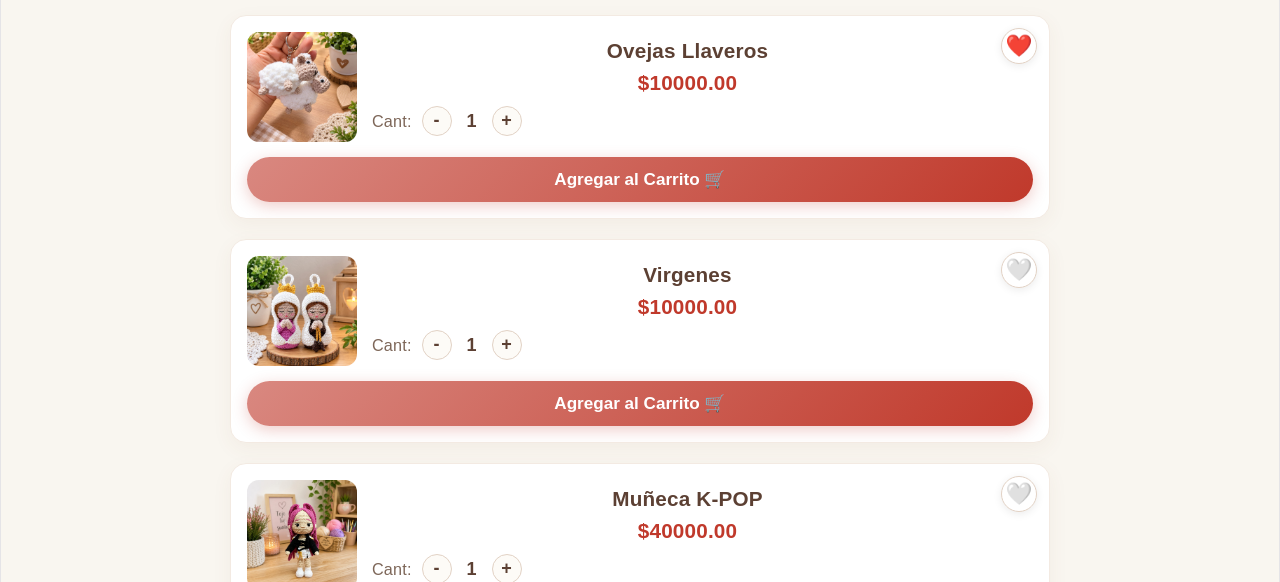
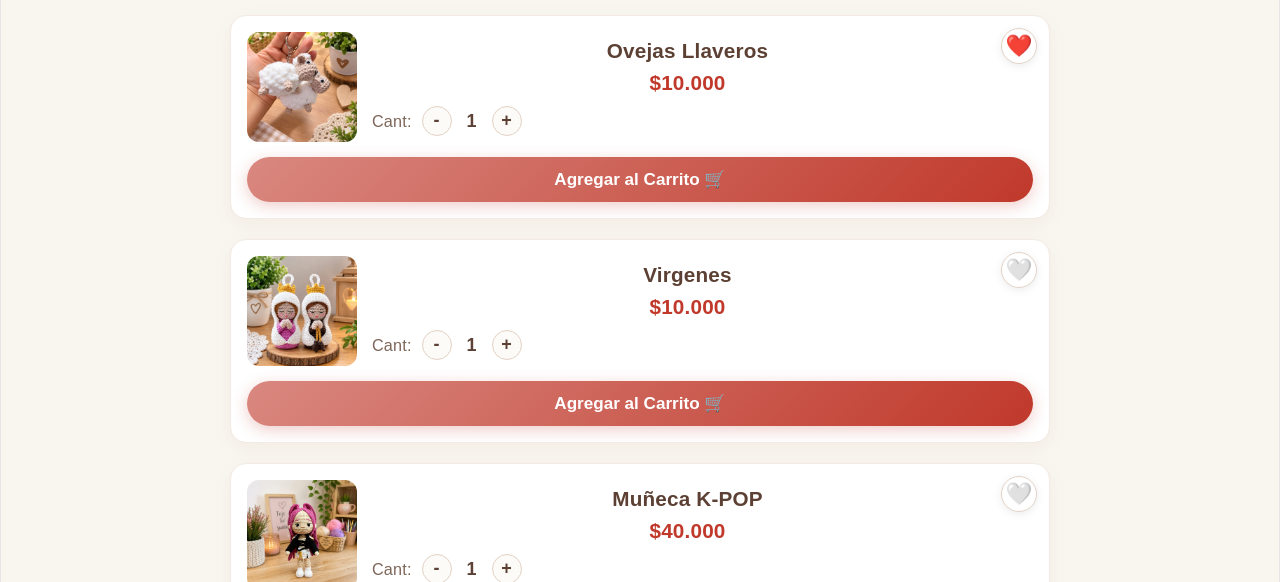
Before and after one commit to jsl261/Repo_Pre_Entrega_React, a React (Vite) app: page /categoria/1 in a window 1280 px wide. Shown: the part 218-800 px from the top of the page. Built offline with nearby package versions, Linux system fonts and the light colour scheme.

Commit message:
feat: actualizar formato de precios a pesos argentinos sin decimales

```diff
--- a/src/views/ItemListContainer.jsx
+++ b/src/views/ItemListContainer.jsx
@@ -2,7 +2,7 @@ import React, { useState } from 'react';
 
 function ItemListContainer({ greeting, handleAddToCart }) {
   const [productos, setProductos] = useState([
-    { id: 1, nombre: 'Ovejas Llaveros', precio: 10000.00, img: '/images/Imagen1.jpeg', stock: 5, cantidad: 1, favorito: true }, // Lo dejamos en favorito para probar
+    { id: 1, nombre: 'Ovejas Llaveros', precio: 10000.00, img: '/images/Imagen1.jpeg', stock: 5, cantidad: 1, favorito: true },
     { id: 2, nombre: 'Virgenes', precio: 10000.00, img: '/images/Imagen2.jpeg', stock: 4, cantidad: 1, favorito: false },
     { id: 3, nombre: 'Muñeca K-POP', precio: 40000.00, img: '/images/Imagen3.jpeg', stock: 10, cantidad: 1, favorito: false },
     { id: 4, nombre: 'Sonajeros', precio: 20000.00, img: '/images/Imagen4.jpeg', stock: 10, cantidad: 1, favorito: false },
@@ -11,6 +11,15 @@ function ItemListContainer({ greeting, handleAddToCart }) {
 
   const [selectedImage, setSelectedImage] = useState(null);
   const [vistaActual, setVistaActual] = useState('todos');
+
+  // Función para formatear el precio (Pesos argentinos, sin decimales y con punto de mil)
+  const formatearPrecio = (precio) => {
+    const numeroFormateado = new Intl.NumberFormat('es-AR', {
+      minimumFractionDigits: 0,
+      maximumFractionDigits: 0
+    }).format(precio);
+    return `$${numeroFormateado}`;
+  };
 
   const sumarCantidad = (id) => {
     setProductos(productos.map(prod => {
@@ -112,14 +121,14 @@ function ItemListContainer({ greeting, handleAddToCart }) {
                 boxShadow: '0 6px 20px rgba(139, 90, 43, 0.06)',
                 border: '1px solid #F3EAE2',
                 display: 'flex',
-                flexDirection: 'column', // En celulares se acomoda en columna vertical para que nada quede oculto
+                flexDirection: 'column',
                 alignItems: 'stretch',
                 padding: '16px',
                 gap: '15px',
                 position: 'relative'
               }}
             >
-              {/* ❤️️ Botón de Favorito */}
+              {/* ❤ Botón de Favorito */}
               <button
                 type="button"
                 onClick={() => toggleFavorito(prod.id)}
@@ -171,7 +180,8 @@ function ItemListContainer({ greeting, handleAddToCart }) {
                 {/* Información básica */}
                 <div style={{ flexGrow: 1, paddingRight: '30px' }}>
                   <h3 style={{ margin: '0 0 6px 0', color: '#5C4033', fontSize: '1.15rem', fontWeight: '700' }}>{prod.nombre}</h3>
-                  <p style={{ color: '#C0392B', fontWeight: 'bold', fontSize: '1.15rem', margin: '0 0 10px 0' }}>${prod.precio.toFixed(2)}</p>
+                  {/* Precio formateado */}
+                  <p style={{ color: '#C0392B', fontWeight: 'bold', fontSize: '1.15rem', margin: '0 0 10px 0' }}>{formatearPrecio(prod.precio)}</p>
 
                   {/* Selector de Cantidad */}
                   <div style={{ display: 'flex', alignItems: 'center', gap: '10px' }}>
@@ -256,7 +266,8 @@ function ItemListContainer({ greeting, handleAddToCart }) {
             <div style={{ width: '100%', height: '300px', borderRadius: '12px', overflow: 'hidden', marginBottom: '15px' }}>
               <img src={selectedImage.img} alt={selectedImage.nombre} style={{ width: '100%', height: '100%', objectFit: 'cover' }} />
             </div>
-            <p style={{ color: '#7D6658', fontSize: '1.1rem', margin: '0 0 20px 0', fontWeight: 'bold' }}>Precio: ${selectedImage.precio.toFixed(2)}</p>
+            {/* Precio formateado en el modal */}
+            <p style={{ color: '#7D6658', fontSize: '1.1rem', margin: '0 0 20px 0', fontWeight: 'bold' }}>Precio: {formatearPrecio(selectedImage.precio)}</p>
             <button
               type="button"
               onClick={() => {
```
